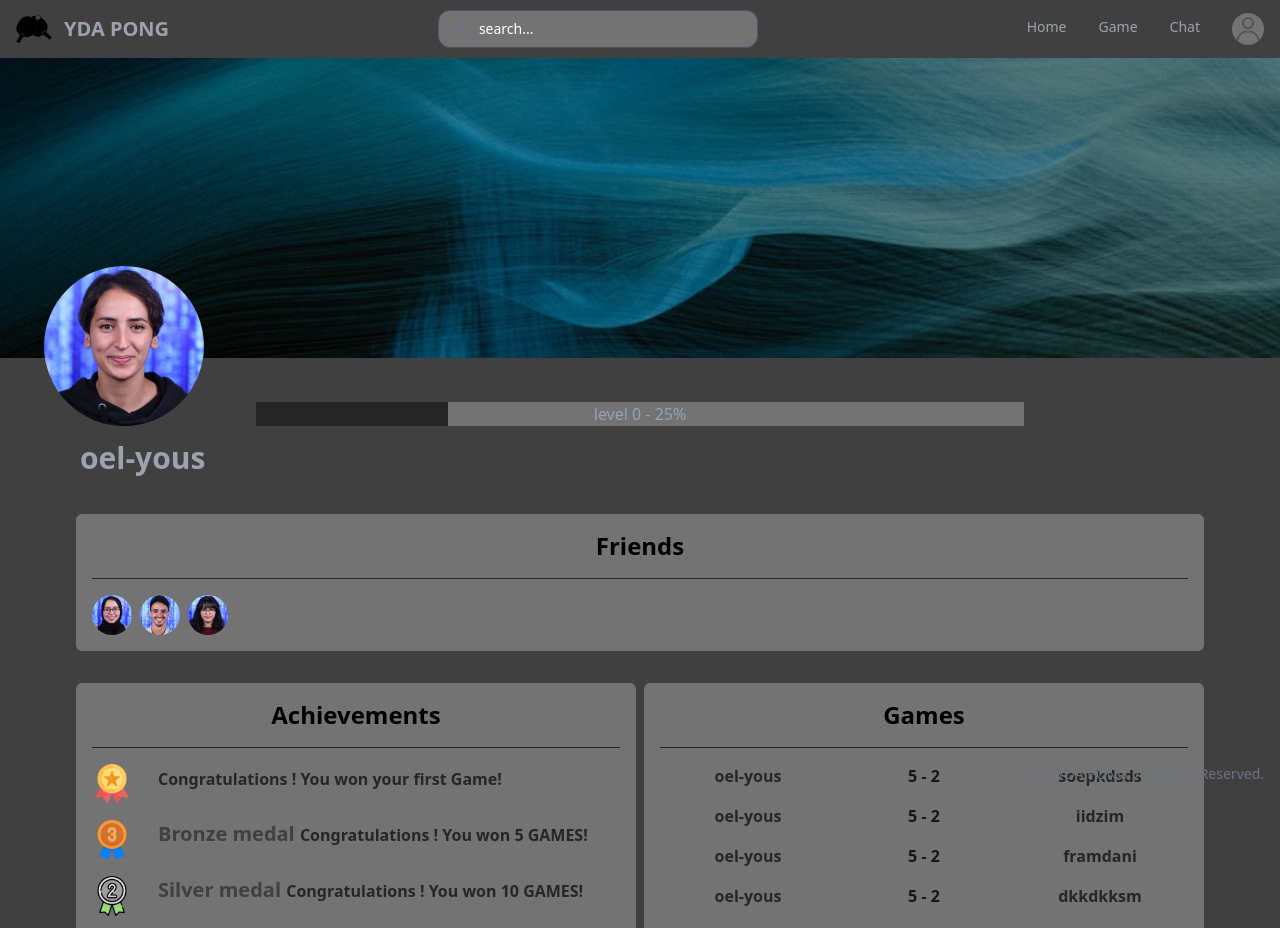
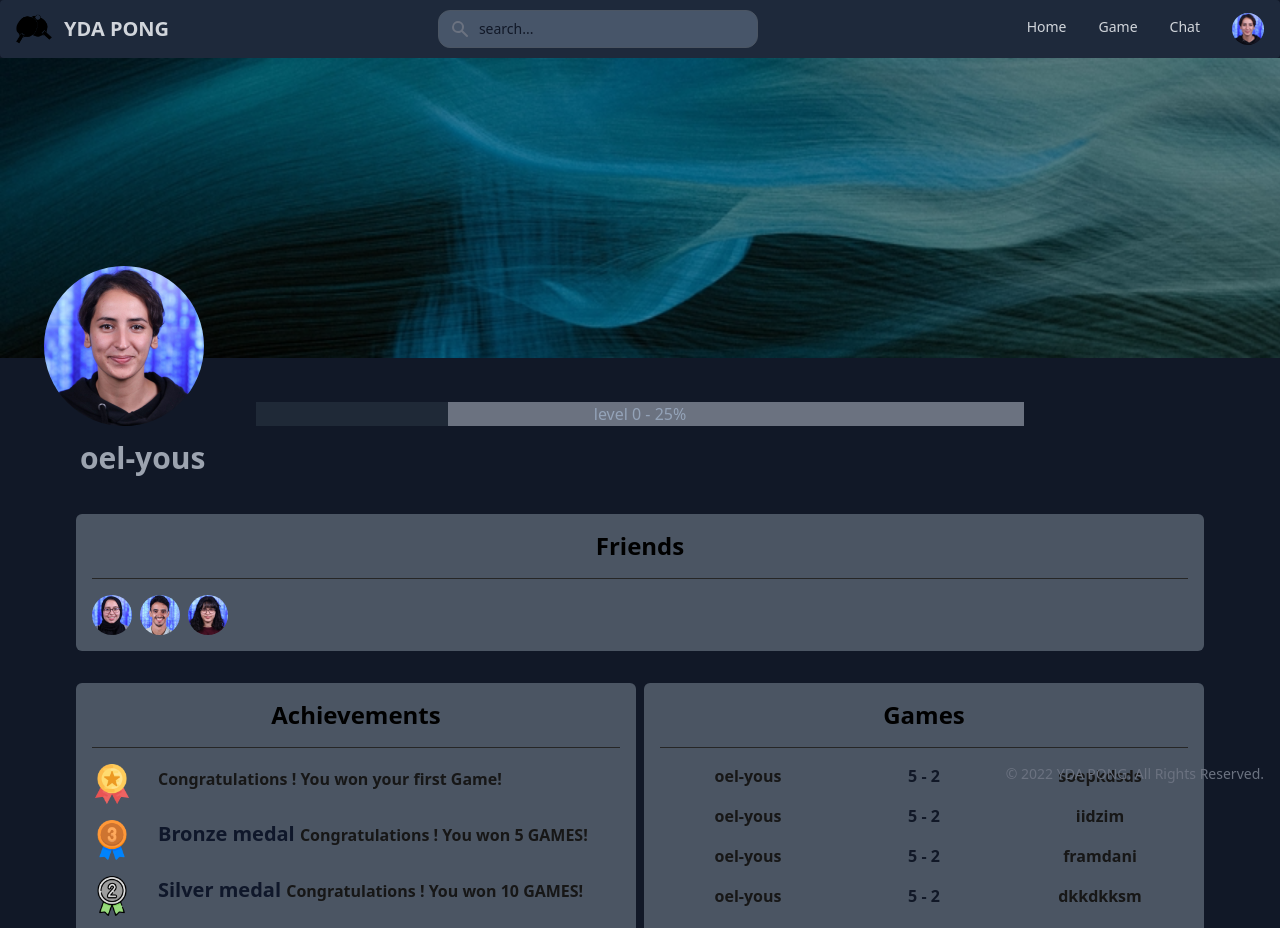
Before and after one commit to oumeimatt/ft_transcendence, a Vue app: page /profile in a window 1280 px wide. Shown: the top 928 px of the page. Built offline with nearby package versions, Linux system fonts and the light colour scheme; data requests are answered from the project's data file; what ps-scrollbar-tailwind would draw is missing.

Commit message:
updating home

```diff
--- a/index.html
+++ b/index.html
@@ -6,7 +6,7 @@
     <meta name="viewport" content="width=device-width, initial-scale=1.0" />
     <title>trandandan</title>
   </head>
-  <body class="bg-neutral-700	">
+  <body class="bg-gray-900	">
     <!-- <body> -->
     <div id="app"></div>
     <script type="module" src="/src/main.ts"></script>
--- a/src/components/navbar.vue
+++ b/src/components/navbar.vue
@@ -1,7 +1,7 @@
 <template>
 
 <!-- Bronze, Silver, Gold, and Platinum -->
-<nav class="border-gray-200 px-2 sm:px-4 py-2.5 rounded  bg-neutral-700 ">
+<nav class="border-gray-200 px-2 sm:px-4 py-2.5 rounded  bg-slate-800 ">
   <div class="container flex flex-wrap justify-between items-center mx-auto">
 <!-- logo -->
     <a class="flex items-center">
@@ -9,7 +9,7 @@
         <img src="../assets/pong.png" class="mr-3 h-6 sm:h-9" alt="" />
       </router-link>
       <router-link :to="{name:'Home'}">
-        <span class="self-center text-xl font-semibold whitespace-nowrap text-gray-400"> <span class="logo">YDA PONG </span></span>
+        <span class="self-center text-xl font-semibold whitespace-nowrap text-gray-300"> <span class="logo">YDA PONG </span></span>
       </router-link>
     </a>
 <!--  -->
@@ -22,11 +22,11 @@
         <div class="flex absolute inset-y-0 left-0 items-center pl-3 pointer-events-none">
           <svg class="w-5 h-5 text-gray-500" fill="currentColor" viewBox="0 0 20 20" xmlns="http://www.w3.org/2000/svg"><path fill-rule="evenodd" d="M8 4a4 4 0 100 8 4 4 0 000-8zM2 8a6 6 0 1110.89 3.476l4.817 4.817a1 1 0 01-1.414 1.414l-4.816-4.816A6 6 0 012 8z" clip-rule="evenodd"></path></svg>
         </div>
-        <input type="text" onfocus="this.value=''" id="search-navbar" class="block p-2 pl-10 w-full text-gray-900 bg-neutral- rounded-xl border border-gray-300 sm:text-sm focus:ring-blue-500 focus:border-blue-500 bg-neutral-500 border-gray-600 placeholder-gray-400 text-white focus:ring-blue-500 focus:border-blue-500" placeholder="Search..." v-model="search">
+        <input type="text" onfocus="this.value=''" id="search-navbar" class="block p-2 pl-10 w-full text-gray-900 bg-slate-600 rounded-xl border border-gray-300 sm:text-sm focus:ring-blue-500 focus:border-blue-500 border-gray-600 placeholder-gray-400 text-gray-300  focus:ring-blue-500 focus:border-blue-500" placeholder="Search..." v-model="search">
           <div v-if="showSugg() == true">
             <div v-for="user in matchingNames" :key="user" class=" z-10 bg-neutral-500 rounded-md shadow-xl lg:absolute top-11  w-full absolute">
               <router-link :to="{ name:'User', params: {username: user}}">
-                <div class="block px-4 py-2 text-sm text-indigo-100 hover:bg-neutral-700 hover:text-indigo-100 border-b border-neutral-600">
+                <div class="block px-4 py-2 text-sm text-indigo-100 hover:bg-slate-500 hover:text-indigo-100 border-b border-neutral-600">
                   {{ user }} </div>
               </router-link>
 
@@ -53,28 +53,28 @@
       <ul class="flex flex-col mt-4 md:flex-row md:space-x-8 md:mt-0 md:text-sm md:font-medium">
         <li>
           <router-link :to="{name:'Home'}">
-            <a class="block py-2 pr-4 pl-3 mt-1  border-b border-gray-100 hover:bg-gray-50 md:hover:bg-transparent md:border-0 md:p-0 md:hover:text-white text-gray-400 hover:bg-gray-700 hover:text-white md:hover:bg-transparent border-gray-700" aria-current="page"> Home</a>
+            <a class="block py-2 pr-4 pl-3 mt-1  border-b border-gray-100 hover:bg-gray-50 md:hover:bg-transparent md:border-0 md:p-0 md:hover:text-white text-gray-300 hover:bg-gray-700 hover:text-white md:hover:bg-transparent border-gray-700" aria-current="page"> Home</a>
           </router-link>
         </li>
         <li>
           <router-link :to="{name :'Game'}">
-            <a class="block py-2 pr-4 pl-3 mt-1  border-b border-gray-100 hover:bg-gray-50 md:hover:bg-transparent md:border-0 md:p-0 md:hover:text-white text-gray-400 hover:bg-gray-700 hover:text-white md:hover:bg-transparent border-gray-700">Game</a>
+            <a class="block py-2 pr-4 pl-3 mt-1  border-b border-gray-100 hover:bg-gray-50 md:hover:bg-transparent md:border-0 md:p-0 md:hover:text-white text-gray-300 hover:bg-gray-700 hover:text-white md:hover:bg-transparent border-gray-700">Game</a>
           </router-link>
         </li>
         <li>
           <router-link :to="{name:'Chat'}">
-            <a  class="block py-2 pr-4 pl-3 mt-1  border-b border-gray-100 hover:bg-gray-50 md:hover:bg-transparent md:border-0 md:p-0 text-gray-400 md:hover:text-white hover:bg-gray-700 hover:text-white md:hover:bg-transparent border-gray-700">Chat</a>
+            <a  class="block py-2 pr-4 pl-3 mt-1  border-b border-gray-100 hover:bg-gray-50 md:hover:bg-transparent md:border-0 md:p-0 text-gray-300 md:hover:text-white hover:bg-gray-700 hover:text-white md:hover:bg-transparent border-gray-700">Chat</a>
           </router-link>
         </li>
         <li>
-            <button @click="show = !show" type="button" class="flex mr-3 text-sm bg-neutral-500 rounded-full md:mr-0 focus:ring-4 focus:ring-gray-300 focus:ring-gray-600" id="user-menu-button" aria-expanded="false"  data-dropdown-toggle="dropdown">
-            <img class="w-8 h-8 rounded-full" src="../assets/user.png" alt="">
-            <div v-if="show" class=" z-10 bg-neutral-500 rounded-md shadow-xl lg:absolute top-11 right-0 w-44 absolute">
-              <router-link  to="/Profile" class="block px-4 py-2 text-sm text-indigo-100 hover:bg-neutral-700 hover:text-indigo-100 border-b border-neutral-600">
+            <button @click="show = !show" type="button" class="flex mr-3 text-sm rounded-full md:mr-0 focus:ring-2 focus:ring-gray-300 focus:ring-gray-600" id="user-menu-button" aria-expanded="false"  data-dropdown-toggle="dropdown">
+            <img class="w-8 h-8 rounded-full" src="../assets/oel-yous.jpeg" alt="">
+            <div v-if="show" class=" z-10 bg-slate-600 rounded-md shadow-xl lg:absolute top-11 right-0 w-44 absolute">
+              <router-link  to="/Profile" class="block px-4 py-2 text-sm text-indigo-100 hover:bg-slate-500 hover:text-indigo-100 border-b border-slate-700">
                 Profile </router-link>
-              <button type="button" @click="toggleModal()" class="w-44 block px-4 py-2 text-sm text-indigo-100 hover:bg-neutral-700 hover:text-indigo-100  border-b border-neutral-600">Settings
+              <button type="button" @click="toggleModal()" class="w-44 block px-4 py-2 text-sm text-indigo-100 hover:bg-slate-500 hover:text-indigo-100  border-b border-slate-700">Settings
               </button>
-              <button @click="store.state.logged = false" type="button" class=" w-44 block px-4 py-2 text-sm text-indigo-100 hover:bg-neutral-700 hover:text-indigo-100  border-b border-neutral-600">Logout</button>
+              <button @click="store.state.logged = false" type="button" class=" w-44 block px-4 py-2 text-sm text-indigo-100 hover:bg-slate-500 hover:text-indigo-100  ">Logout</button>
             </div>
           </button>
         </li>
--- a/src/views/Profile.vue
+++ b/src/views/Profile.vue
@@ -9,13 +9,13 @@
       </div>
       <div class="ml-20 font-semibold text-3xl top-12 absolute top-[440px] text-gray-400 "> {{ store.state.nickname }} </div>
 
-      <div class="flex  my-0 mx-auto w-3/5 bg-neutral-500 h-6 mb-6 relative">
-        <div class="bg-neutral-800 h-6 " style="width: 25%"> </div>
+      <div class="flex  my-0 mx-auto w-3/5 bg-gray-500 h-6 mb-6 relative">
+        <div class="bg-gray-800 h-6 " style="width: 25%"> </div>
         <p class="inline-block z-10 absolute left-2/4 -translate-x-2/4 text-slate-400" > level 0 - 25%  </p>
       </div>
       <div class="cent p-8 ">
         <div class="grid md:grid-cols-1 lg:grid-cols-1 gap-1 lg-gap-1  text-center  ml-11 mr-11 mt-8" >
-          <div class="p-4 bg-neutral-500 rounded-md " >
+          <div class="p-4 bg-gray-600 rounded-md " >
             <p class="text-2xl font-semibold pb-4"> Friends </p>
             <div class="pt-4 border-t border-neutral-800 flex items-scretch space-x-2">
               <div>
@@ -32,57 +32,57 @@
           </div>
         </div>
         <div class="grid md:grid-cols-2 lg:grid-cols-2 gap-2 lg-gap-2 text-center ml-11 mr-11 mt-8" >
-          <div class="p-4 bg-neutral-500 rounded-md " >
+          <div class="p-4 bg-gray-600 rounded-md " >
             <div >
               <p class="text-2xl font-semibold pb-4 border-b border-neutral-800"> Achievements </p>
               <!-- acheivement -->
-              <div class="grid grid-cols-8 justify-items-start bg-neutral-500 pt-4">
+              <div class="grid grid-cols-8 justify-items-start bg-gray-600 pt-4">
                 <div class="place-self-start" > <img src="../assets/medal.png" class="w-10 h-10"></div>
-                <div class="col-span-7"> <span class="text-xl  font-semibold text-neutral-700"> </span>     <span class="text-s font-semibold text-neutral-800" > Congratulations ! You won your first Game! </span> </div>
+                <div class="col-span-7"> <span class="text-xl  font-semibold text-slate-900"> </span>     <span class="text-s font-semibold text-neutral-900" > Congratulations ! You won your first Game! </span> </div>
               </div>
-              <div class="grid grid-cols-8 justify-items-start bg-neutral-500 pt-4">
+              <div class="grid grid-cols-8 justify-items-start bg-gray-600 pt-4">
                 <div class="place-self-start" > <img src="../assets/bronze.png" class="w-10 h-10"></div>
-                <div class="col-span-7"> <span class="text-xl  font-semibold text-neutral-700"> Bronze medal </span>     <span class="text-s font-semibold text-neutral-800" > Congratulations ! You won 5 GAMES! </span> </div>
+                <div class="col-span-7"> <span class="text-xl  font-semibold text-slate-900"> Bronze medal </span>     <span class="text-s font-semibold text-neutral-900" > Congratulations ! You won 5 GAMES! </span> </div>
               </div>
-              <div class="grid grid-cols-8 justify-items-start bg-neutral-500 pt-4">
+              <div class="grid grid-cols-8 justify-items-start bg-gray-600 pt-4">
                 <div class="place-self-start" > <img src="../assets/silver.png" class="w-10 h-10"></div>
-                <div class="col-span-7"> <span class="text-xl  font-semibold text-neutral-700"> Silver medal </span>   <span class="text-s font-semibold text-neutral-800" >  Congratulations ! You won 10 GAMES! </span> </div>
+                <div class="col-span-7"> <span class="text-xl  font-semibold text-slate-900"> Silver medal </span>   <span class="text-s font-semibold text-neutral-900" >  Congratulations ! You won 10 GAMES! </span> </div>
               </div>
-              <div class="grid grid-cols-8 justify-items-start bg-neutral-500 pt-4">
+              <div class="grid grid-cols-8 justify-items-start bg-gray-600 pt-4">
                 <div class="place-self-start" > <img src="../assets/gold.png" class="w-10 h-10"></div>
-                <div class="col-span-7"> <span class="text-xl  font-semibold text-neutral-700"> Gold medal </span >  <span class="text-s font-semibold text-neutral-800" > Congratulations ! You won 20 GAMES! </span> </div>
+                <div class="col-span-7"> <span class="text-xl  font-semibold text-slate-900"> Gold medal </span >  <span class="text-s font-semibold text-neutral-900" > Congratulations ! You won 20 GAMES! </span> </div>
               </div>
               <!--  -->
             </div>
           </div>
-          <div class="p-4 bg-neutral-500 rounded-md " >
+          <div class="p-4 bg-gray-600 rounded-md " >
             <div >
               <p class="text-2xl font-semibold pb-4 border-b border-neutral-800  "> Games </p>
               <!-- games  -->
               <div class="grid grid-cols-3 justify-itmes-center pt-4">
-                <div class="text-neutral-800 font-semibold "> oel-yous</div>
-                <div class="text-neutral-900 font-black "> 5 - 2  </div>
-                <div class="text-neutral-800 font-semibold "> soepkdsds  </div>
+                <div class="text-neutral-900 font-semibold "> oel-yous</div>
+                <div class="text-gray-900 font-black "> 5 - 2  </div>
+                <div class="text-neutral-900 font-semibold "> soepkdsds  </div>
               </div>
               <div class="grid grid-cols-3 justify-itmes-center pt-4">
-                <div class="text-neutral-800 font-semibold "> oel-yous</div>
-                <div class="text-neutral-900 font-black "> 5 - 2  </div>
-                <div class="text-neutral-800 font-semibold "> iidzim  </div>
+                <div class="text-neutral-900 font-semibold "> oel-yous</div>
+                <div class="text-gray-900 font-black "> 5 - 2  </div>
+                <div class="text-neutral-900 font-semibold "> iidzim  </div>
               </div>
               <div class="grid grid-cols-3 justify-itmes-center pt-4">
-                <div class="text-neutral-800 font-semibold "> oel-yous</div>
-                <div class="text-neutral-900 font-black "> 5 - 2  </div>
-                <div class="text-neutral-800 font-semibold "> framdani  </div>
+                <div class="text-neutral-900 font-semibold "> oel-yous</div>
+                <div class="text-gray-900 font-black "> 5 - 2  </div>
+                <div class="text-neutral-900 font-semibold "> framdani  </div>
               </div>
               <div class="grid grid-cols-3 justify-itmes-center pt-4">
-                <div class="text-neutral-800 font-semibold "> oel-yous</div>
-                <div class="text-neutral-900 font-black "> 5 - 2  </div>
-                <div class="text-neutral-800 font-semibold "> dkkdkksm  </div>
+                <div class="text-neutral-900 font-semibold "> oel-yous</div>
+                <div class="text-gray-900 font-black "> 5 - 2  </div>
+                <div class="text-neutral-900 font-semibold "> dkkdkksm  </div>
               </div>
               <div class="grid grid-cols-3 justify-itmes-center pt-4">
-                <div class="text-neutral-800 font-semibold "> oel-yous</div>
-                <div class="text-neutral-900 font-black "> 5 - 2  </div>
-                <div class="text-neutral-800 font-semibold "> ndjbjdjds  </div>
+                <div class="text-neutral-900 font-semibold "> oel-yous</div>
+                <div class="text-gray-900 font-black "> 5 - 2  </div>
+                <div class="text-neutral-900 font-semibold "> ndjbjdjds  </div>
               </div>
               <!--  -->
             </div>
--- a/tailwind.config.js
+++ b/tailwind.config.js
@@ -6,7 +6,7 @@ module.exports = {
   theme: {
     extend: {
       height: {
-        'screen-4' : '33vh'
+        'screen-4' : '40vh'
       }
     }
   },
```
Also changed, not shown: src/views/Home.vue (+21 -16 lines).
